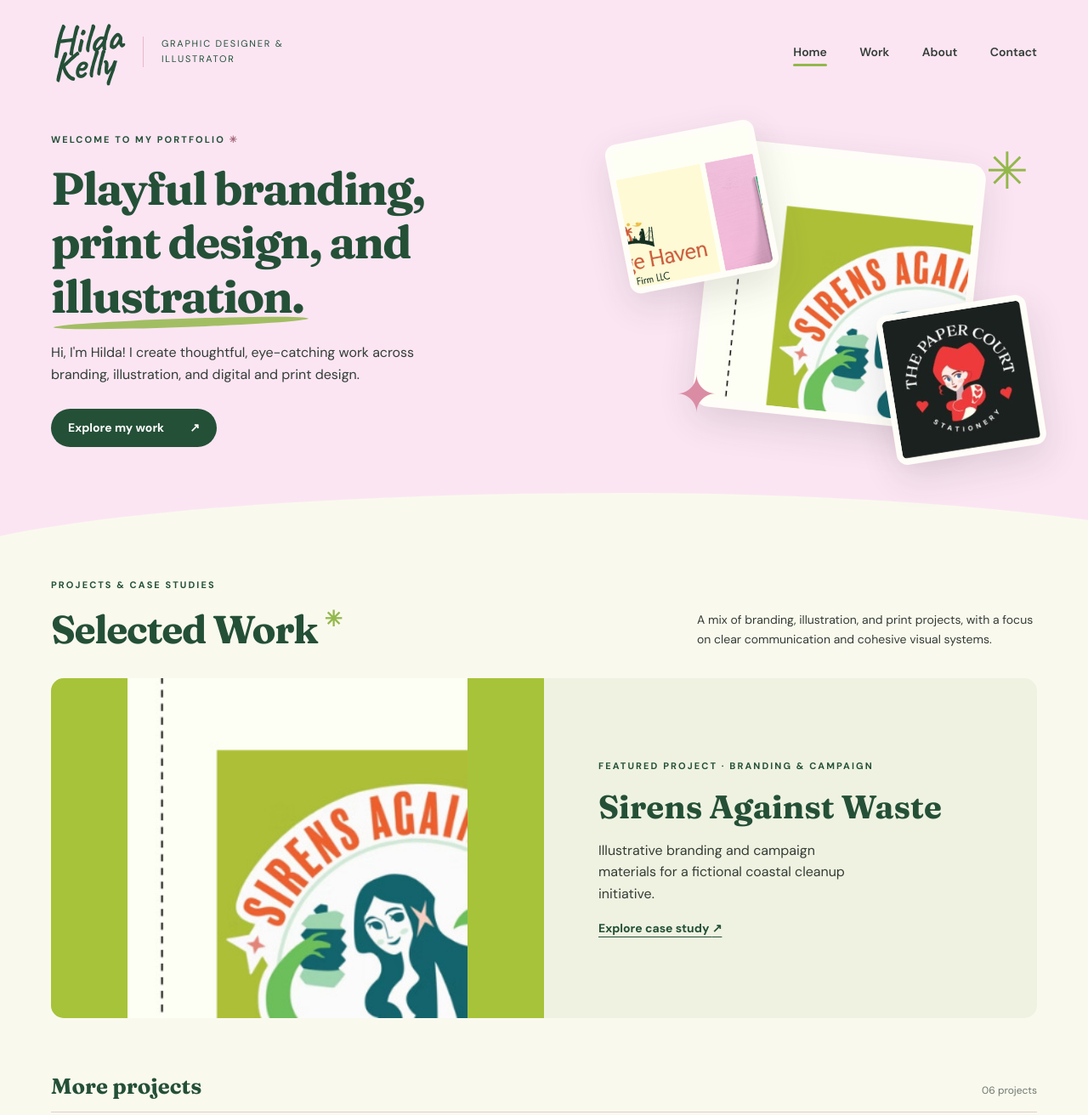
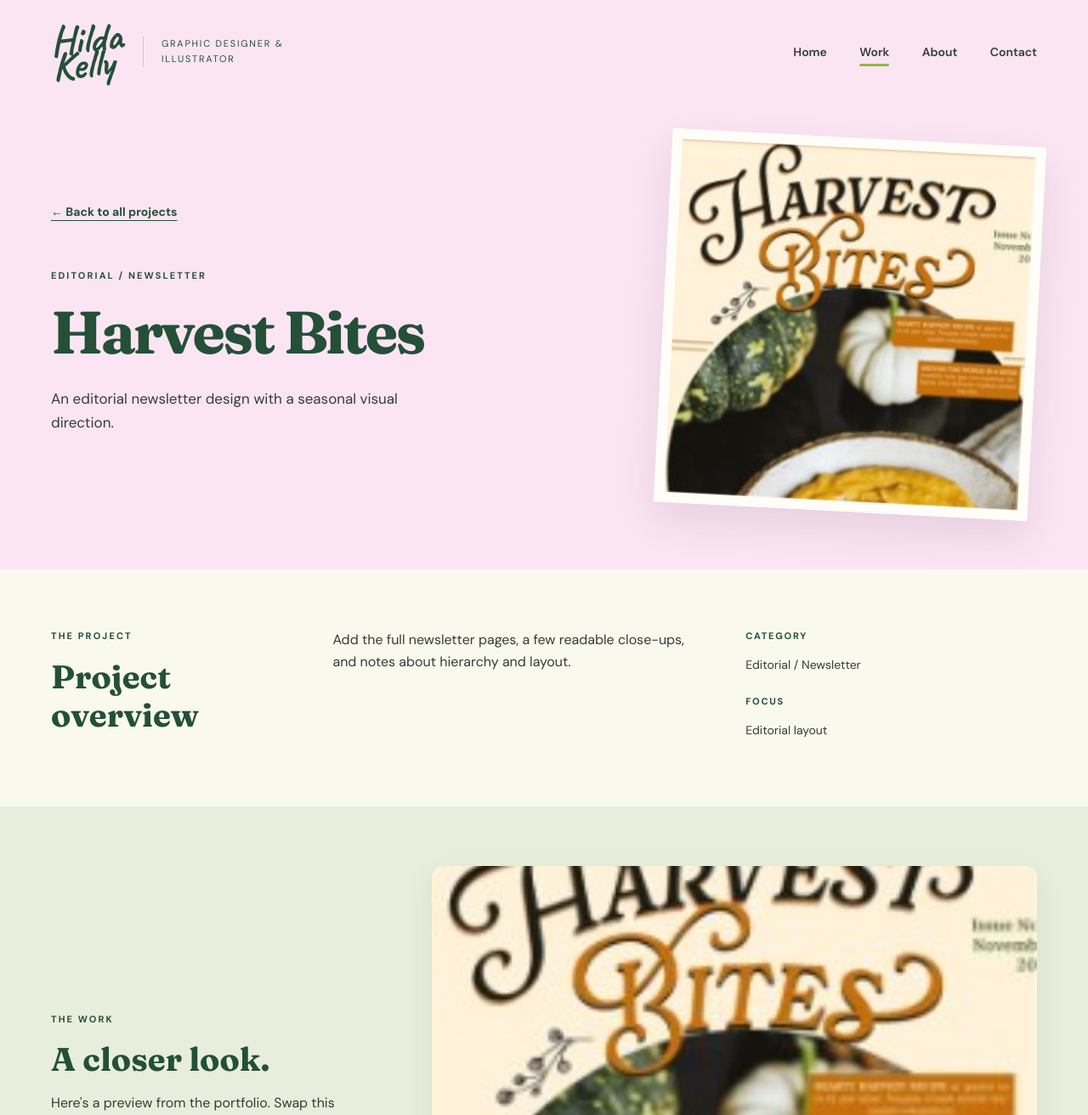
Before and after one commit to hildakelly/Portfolio, a plain HTML site: page index.html in a window 1280 px wide. Shown: the top 1312 px of the page at 85% size. Drawn offline with Linux system fonts and the light colour scheme.

Commit message:
Add files via upload

```diff
--- a/index.html
+++ b/index.html
@@ -4,74 +4,45 @@
 <head>
 <meta charset="utf-8"/>
 <meta content="width=device-width, initial-scale=1" name="viewport"/>
-<meta content="Hilda Kelly's graphic design and illustration portfolio, featuring branding, print, and digital design work." name="description"/>
-<title>Hilda Kelly | Graphic Designer &amp; Illustrator</title>
-<link href="assets/favicon.svg" rel="icon" type="image/svg+xml"/>
+<meta content="Harvest Bites portfolio project by Hilda Kelly." name="description"/>
+<title>Harvest Bites | Hilda Kelly</title>
+<link href="../assets/favicon.svg" rel="icon" type="image/svg+xml"/>
 <link href="https://fonts.googleapis.com" rel="preconnect"/>
 <link crossorigin="" href="https://fonts.gstatic.com" rel="preconnect"/>
 <link href="https://fonts.googleapis.com/css2?family=Caveat:wght@700&amp;family=DM+Sans:wght@400;500;600;700&amp;family=Fraunces:wght@700&amp;display=swap" rel="stylesheet"/>
-<link href="style.css" rel="stylesheet"/>
+<link href="../style.css" rel="stylesheet"/>
 </head>
 <body>
 <a class="skip-link" href="#main">Skip to content</a>
-<header class="site-header" id="top">
-<div class="container header-inner">
-<a aria-label="Hilda Kelly, home" class="wordmark" href="index.html"><span>Hilda<br/>Kelly</span><small>graphic designer &amp; illustrator</small></a>
-<nav aria-label="Main navigation" class="navigation">
-<a aria-current="page" class="active" href="index.html">Home</a>
-<a href="#work">Work</a>
-<a href="#about">About</a>
-<a href="#contact">Contact</a>
-</nav>
+<header class="site-header" id="top"><div class="container header-inner">
+<a aria-label="Hilda Kelly, home" class="wordmark" href="../"><span>Hilda<br/>Kelly</span><small>graphic designer &amp; illustrator</small></a>
+<nav aria-label="Main navigation" class="navigation"><a href="../">Home</a><a class="active" href="../#work">Work</a><a href="../#about">About</a><a href="../#contact">Contact</a></nav>
+</div></header>
+<main id="main">
+<section class="case-hero"><div class="container case-hero-layout">
+<div class="case-intro">
+<a class="text-link" href="../#work">← Back to all projects</a>
+<p class="eyebrow">Editorial / Newsletter</p>
+<h1>Harvest Bites</h1>
+<p>An editorial newsletter design with a seasonal visual direction.</p>
 </div>
-</header>
-<main id="main">
-<section aria-labelledby="hero-title" class="hero">
-<div class="container hero-layout">
-<div class="hero-copy">
-<p class="eyebrow">Welcome to my portfolio <span aria-hidden="true">✳</span></p>
-<h1 id="hero-title">Playful branding,<br/>print design, and <span class="highlight">illustration.</span></h1>
-<p class="hero-description">Hi, I'm Hilda! I create thoughtful, eye-catching work across branding, illustration, and digital and print design.</p>
-<a class="button" href="#work">Explore my work <span aria-hidden="true">↗</span></a>
-</div>
-<div aria-label="A selection of Hilda's design projects" class="hero-art">
-<div aria-hidden="true" class="art-sparkle top">✳</div>
-<figure class="art-main"><img alt="Sirens Against Waste illustrated mermaid logo" fetchpriority="high" src="assets/sirens.jpg"/></figure>
-<figure class="art-small art-puppy"><img alt="Puppy calendar design" src="assets/puppy-calendar.jpg"/></figure>
-<figure class="art-small art-paper"><img alt="The Paper Court stationery logo" src="assets/paper-court.jpg"/></figure>
-<div aria-hidden="true" class="art-sparkle bottom">✦</div>
-</div>
-</div>
-</section>
-<section aria-labelledby="work-title" class="work-section" id="work">
-<div class="container">
-<div class="section-heading">
-<div><p class="eyebrow">Projects &amp; case studies</p><h2 id="work-title">Selected Work <span aria-hidden="true" class="little-star">✳</span></h2></div>
-<p>A mix of branding, illustration, and print projects, with a focus on clear communication and cohesive visual systems.</p>
-</div>
-<article class="featured-project">
-<a aria-label="Explore Sirens Against Waste case study" class="featured-image" href="sirens.html"><img alt="Circular Sirens Against Waste brand mark featuring a mermaid and bright green background" loading="lazy" src="assets/sirens.jpg"/></a>
-<div class="featured-copy">
-<p class="eyebrow">Featured project · Branding &amp; campaign</p>
-<h3><a class="featured-heading-link" href="sirens.html">Sirens Against Waste</a></h3>
-<p>Illustrative branding and campaign materials for a fictional coastal cleanup initiative.</p>
-<a class="text-link" href="sirens.html">Explore case study <span aria-hidden="true">↗</span></a>
-</div>
-</article>
-<div class="more-heading"><h3>More projects</h3><span>06 projects</span></div>
-<div class="project-grid">
-<article class="project-card"><a class="project-card-link" href="heritage-haven.html"><img alt="Heritage Haven brand identity logo" loading="lazy" src="assets/heritage-haven.jpg"/><div class="project-meta"><h4>Heritage Haven</h4><p>Brand identity</p></div></a></article>
-<article class="project-card"><a class="project-card-link" href="puppy-calendar.html"><img alt="Colorful hanging puppy calendar mockup" loading="lazy" src="assets/puppy-calendar.jpg"/><div class="project-meta"><h4>Puppy Calendar</h4><p>Illustration / Print</p></div></a></article>
-<article class="project-card"><a class="project-card-link" href="preflight.html"><img alt="Colorful Preflight poster typography and shapes" loading="lazy" src="assets/preflight.jpg"/><div class="project-meta"><h4>Preflight Poster</h4><p>Print / Layout</p></div></a></article>
-<article class="project-card"><a class="project-card-link" href="paper-court.html"><img alt="The Paper Court red-haired illustrated playing card logo" loading="lazy" src="assets/paper-court.jpg"/><div class="project-meta"><h4>The Paper Court</h4><p>Branding / Stationery</p></div></a></article>
-<article class="project-card"><a class="project-card-link" href="retouching.html"><img alt="Digital illustration and photo adjustment work shown as layered prints" loading="lazy" src="assets/retouching.jpg"/><div class="project-meta"><h4>Digital Image Adjustment</h4><p>Editing / Retouching</p></div></a></article>
-<article class="project-card"><a class="project-card-link" href="harvest-bites.html"><img alt="Harvest Bites autumn-themed newsletter cover" loading="lazy" src="assets/harvest-bites.jpg"/><div class="project-meta"><h4>Harvest Bites</h4><p>Editorial / Newsletter</p></div></a></article>
-</div>
-</div>
-</section>
-<section aria-labelledby="about-title" class="about-section" id="about"><div class="container about-layout"><p class="eyebrow">A little about me</p><div><h2 id="about-title">Design that feels <em>approachable.</em></h2><p>I'm a graphic designer and illustrator interested in thoughtful visual identities, engaging print pieces, and digital design. I enjoy creating work that balances personality with clarity.</p></div></div></section>
-<section aria-labelledby="contact-title" class="contact-section" id="contact"><div class="container contact-layout"><div><p class="eyebrow">Get in touch</p><h2 id="contact-title">Let's connect.</h2></div><p>Contact information coming soon. Update this section with your professional email or links before you publish the final portfolio.</p></div></section>
+<img alt="Portfolio preview of Harvest Bites" fetchpriority="high" src="../assets/harvest-bites.jpg"/>
+</div></section>
+<section class="case-section"><div class="container case-info">
+<div><p class="eyebrow">The project</p><h2>Project overview</h2></div>
+<p>Add the full newsletter pages, a few readable close-ups, and notes about hierarchy and layout.</p>
+<div class="case-facts"><div><strong>Category</strong><span>Editorial / Newsletter</span></div><div><strong>Focus</strong><span>Editorial layout</span></div></div>
+</div></section>
+<section class="case-section case-gallery"><div class="container case-detail-layout">
+<div><p class="eyebrow">The work</p><h2>A closer look.</h2><p>Here's a preview from the portfolio. Swap this cropped image for a full-resolution export of your original design.</p><p class="zoom-help">Select the image to view it larger.</p></div>
+<figure class="case-large-preview"><button aria-label="Enlarge image: Closer view of Harvest Bites" class="zoom-trigger" type="button"><img alt="Closer view of Harvest Bites" loading="lazy" src="../assets/harvest-bites.jpg"/><span aria-hidden="true" class="zoom-indicator">⌕  View larger</span></button><figcaption>Portfolio preview (temporary screenshot crop)</figcaption></figure>
+</div></section>
+<section class="case-section"><div class="container case-edit-note"><div><p class="eyebrow">To complete this page</p><h2>Tell the design story.</h2><p>This is a starter case study, not a finished write-up. Replace this section with the original brief, your approach, and images showing the strongest parts of the project.</p></div><div class="case-suggestions"><strong>Ideas for this page</strong><ul><li>What was the goal or design challenge?</li><li>Why did you choose this visual direction?</li><li>What final pieces did you create?</li></ul></div></div></section>
+<section class="case-end"><div class="container"><p class="eyebrow">Keep exploring</p><h2>More projects to see.</h2>
+<div class="project-pager"><a href="../retouching/"><small>← Previous project</small><strong>Digital Image Adjustment</strong></a><a href="../sirens/"><small>Next project →</small><strong>Sirens Against Waste</strong></a></div>
+<a class="button" href="../#work">← Back to all projects</a>
+</div></section>
 </main>
 <footer class="site-footer"><div class="container footer-inner"><span>© Hilda Kelly · Design Portfolio</span><a href="#top">Back to top ↑</a></div></footer>
-</body>
+<script defer="True" src="../lightbox.js"></script></body>
 </html>
```
